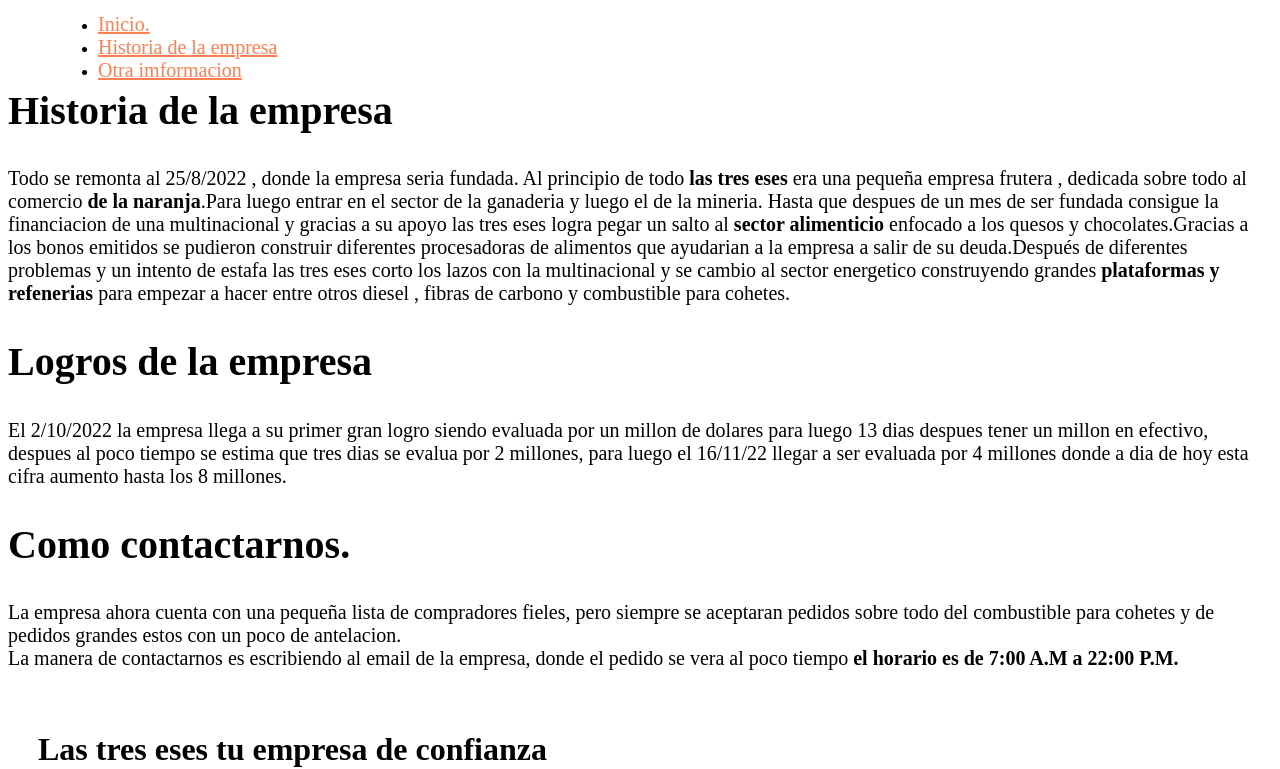
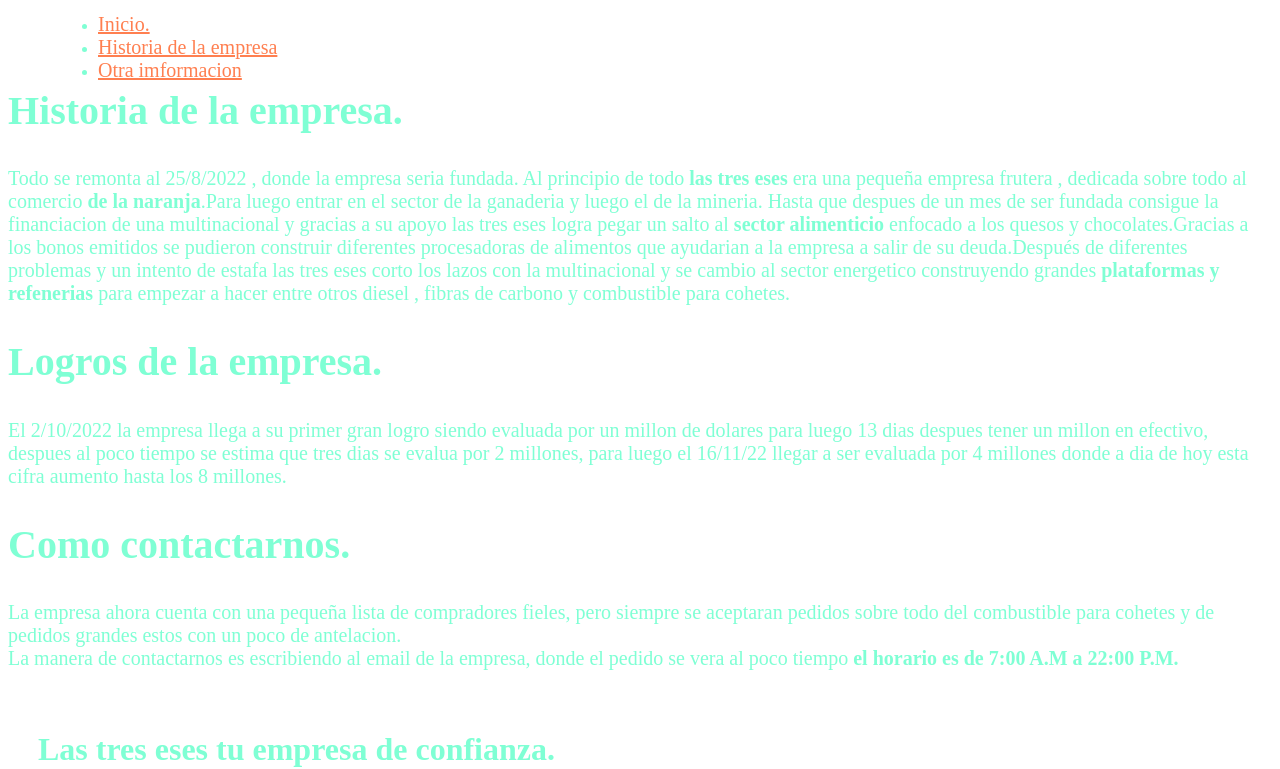
Before and after one commit to Sergisan3/Sergisan3.github.io, a plain HTML site: page sitio web editor.html in a window 1280 px wide. Shown: the part 323-1092 px from the top of the page. Drawn offline with Linux system fonts and the light colour scheme.

Commit message:
probando colores

```diff
--- a/css/estilos css.css
+++ b/css/estilos css.css
@@ -25,3 +25,6 @@ header {
     margin: 180px 10px;
     padding: 10px;
 }
+body {
+    color: aquamarine;
+}
--- a/sitio web editor.html
+++ b/sitio web editor.html
@@ -24,11 +24,11 @@
 	<section class="wrapper">
 	<section class="main">
 	<article>
-	<h2>Historia de la empresa</h2>
+	<h2>Historia de la empresa.</h2>
 	<p>Todo se remonta al 25/8/2022 , donde la empresa seria fundada. Al principio de todo <b>las tres eses</b> era una  pequeña empresa frutera , dedicada sobre todo al comercio <b>de la naranja</b>.Para luego entrar en el sector de la ganaderia y luego el de la mineria. Hasta que despues de un mes de ser fundada consigue la financiacion de una multinacional y gracias a su apoyo las tres eses logra pegar un salto al <b>sector alimenticio</b> enfocado a los quesos y chocolates.Gracias a los bonos emitidos se pudieron construir diferentes procesadoras de alimentos que ayudarian a la empresa a salir de su deuda.Después de diferentes problemas y un intento de estafa las tres eses corto los lazos con la multinacional y se cambio al sector energetico construyendo grandes <b>plataformas y refenerias</b> para empezar a hacer entre otros diesel , fibras de carbono y combustible para cohetes.</p>
 	</article>
 	<article>
-	<h2>Logros de la empresa</h2>
+	<h2>Logros de la empresa.</h2>
 	<p>El 2/10/2022 la empresa llega a su primer gran logro siendo evaluada por un millon de dolares para luego 13 dias despues tener un millon en efectivo, despues al poco tiempo se estima que tres dias se evalua por 2 millones, para luego el 16/11/22 llegar a ser evaluada por 4 millones donde a dia de hoy esta cifra aumento hasta los 8 millones.</p>
 	</article>
 	<article>
@@ -38,14 +38,14 @@
 	</section>
 	</section>
 	<div>
-    <h1>Las tres eses tu empresa de confianza</h1>
+    <h1>Las tres eses tu empresa de confianza.</h1>
     <p>
  <span>Las tres eses</span> es una <span>empresa</span>,ahora dedicada a la <b>industria del combustible</b>, que ya lleva 4 meses desde su fundacion el 25/8/22.<br/> Nuestro objetivo es expandirnos y llegar a uno de los puestos mas importantes entre las empresas dedicadas al combustible.Da trabajo a 3600 trabajadores y se tiene previsto que esta cifra aumente.
     </p>
 	<img src="imagenes/logo.png" alt="Logotipo de las tres eses" title="Logotipo oficial de la empresa" width="200" height="200"/>
 	<h2>Historia de la empresa.</h2>
 	<p>Todo se remonta al 25/8/2022 , donde la empresa seria fundada. Al principio de todo <b>las tres eses</b> era una pequeña empresa frutera , dedicada sobre todo al comercio <b>de la naranja</b>.Para luego entrar en el sector de la ganaderia y luego el de la mineria. Hasta que despues de un mes de ser fundada consigue la financiacion de una multinacional y gracias a su apoyo las tres eses logra pegar un salto al <b>sector alimenticio</b> enfocado a los quesos y chocolates.Gracias a los bonos emitidos se pudieron construir diferentes procesadoras de alimentos que ayudarian a la empresa a salir de su deuda.Después de diferentes problemas y un intento de estafa las tres eses corto los lazos con la multinacional y se cambio al sector energetico construyendo grandes <b>plataformas y refenerias</b> para empezar a hacer entre otros diesel , fibras de carbono y combustible para cohetes.</p>
-	<h2>Logros de la empresa</h2>
+	<h2>Logros de la empresa.</h2>
 	<p>El 2/10/2022 la empresa llega a su primer gran logro siendo evaluada por un millon de dolares para luego 13 dias despues tener un millon en efectivo, despues al poco tiempo se estima que tres dias se evalua por 2 millones, para luego el 16/11/22 llegar a ser evaluada por 4 millones donde a dia de hoy esta cifra aumento hasta los 8 millones.</p>
 	<h2>Planes y proyectos a futuro.</h2>
 	<p>Dentro de los principales planes y objetivos de las tres eses en un futuro cercano entra en ser una de las mayores empresas del sector del combustible, teniendo una gran influencia en el mercado y mejorar tanto la calidad como la producion del combustible para cohetes.</p>
```
